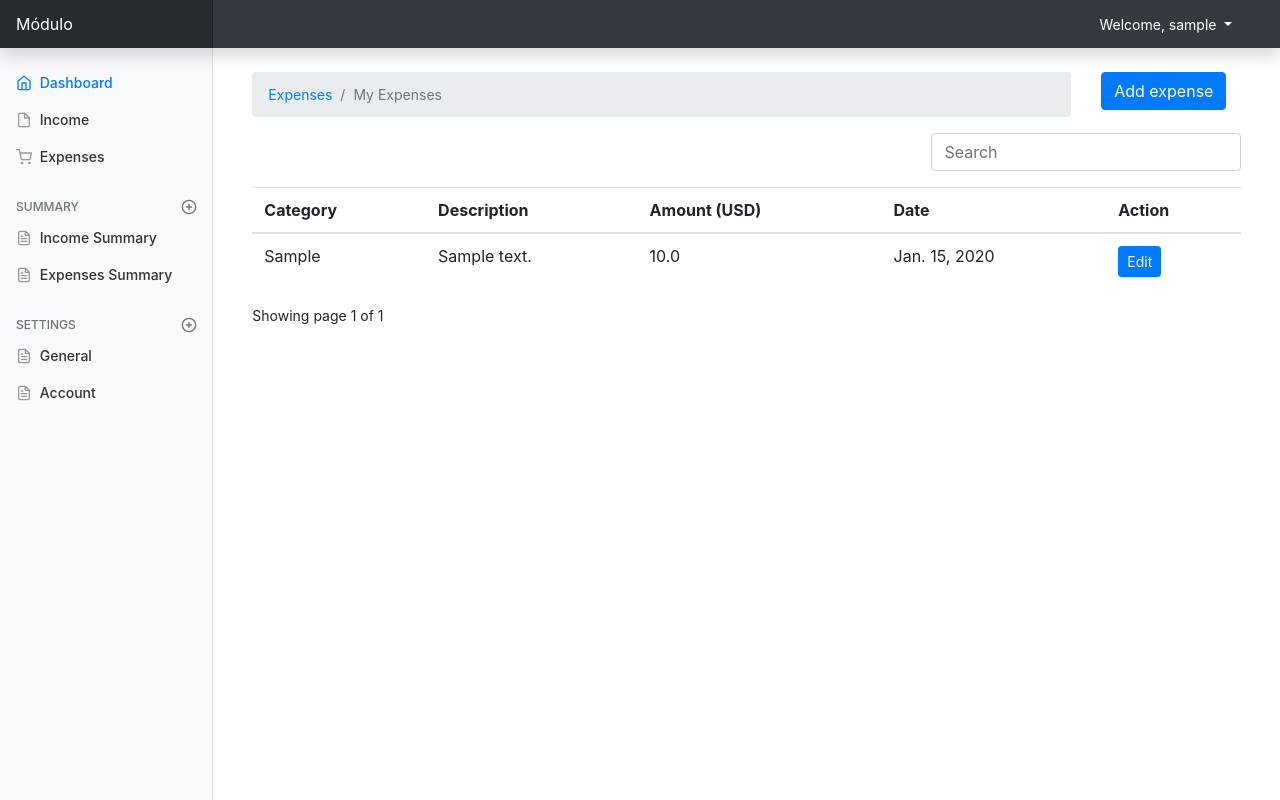
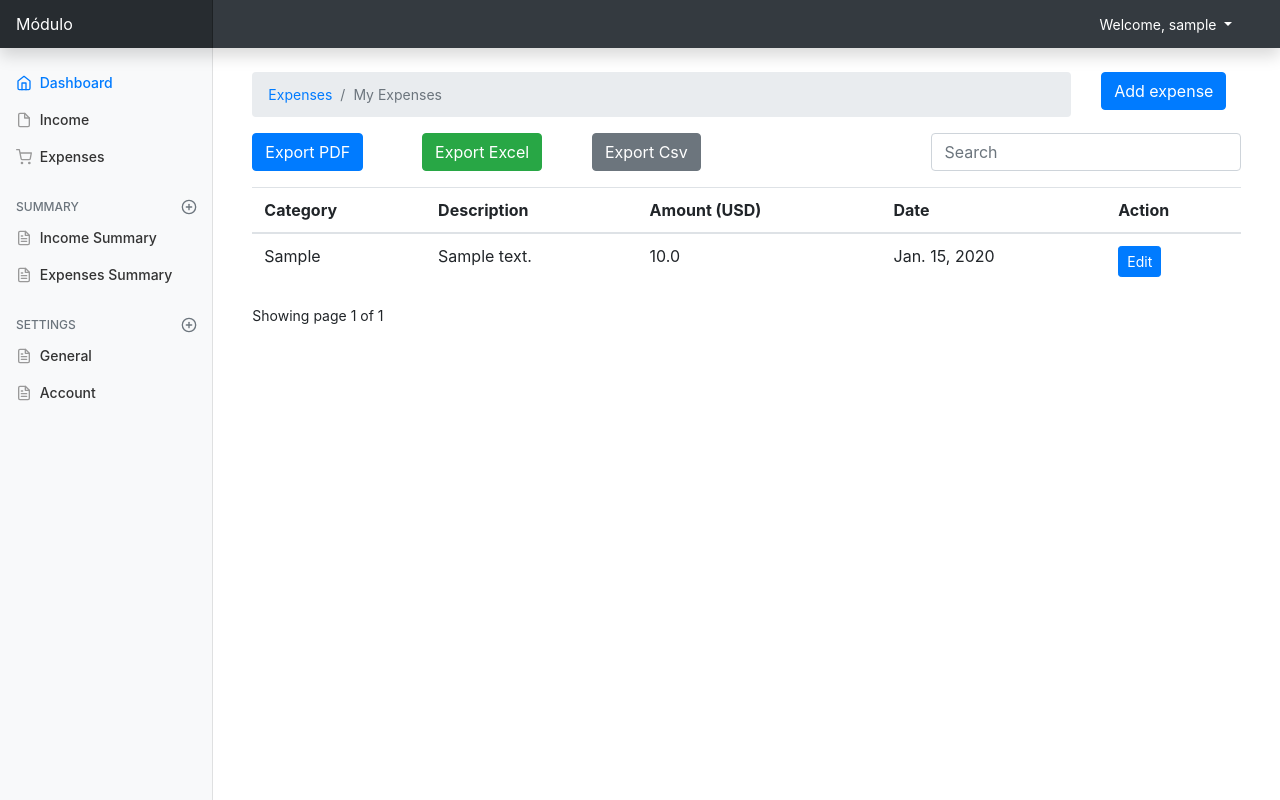
Before and after one commit to SimonOkello/modulo, a Django app: page / in a window 1280 px wide. Run offline with Django 3.2, Linux system fonts and the light colour scheme; a user stored in the database is signed in; tables that the repository leaves empty hold one stand-in row (values such as "Sample post"); some libraries are stand-ins or nearby versions.

Commit message:
Finished data export to pdf, csv and excel

```diff
--- a/expenses/templates/expenses/index.html
+++ b/expenses/templates/expenses/index.html
@@ -20,9 +20,17 @@
 <div class="container">
   {% if expenses.count %}
   <div class="row">
-    <div class="col-md-8"></div>
+    <div class="col-md-2">
+      <a class="btn btn-primary" href="{% url 'export-pdf' %}">Export PDF</a>
+    </div>
+    <div class="col-md-2">
+      <a class="btn btn-success" href="{% url 'export-excel' %}">Export Excel</a>
+    </div>
+    <div class="col-md-2">
+      <a class="btn btn-secondary" href="{% url 'export-csv' %}">Export Csv</a>
+    </div>
+    <div class="col-md-2"></div>
     <div class="col-md-4">
-
       <div class="form-group">
         <input type="text" class="form-control" id="searchField" placeholder="Search">
       </div>
--- a/expenses/urls.py
+++ b/expenses/urls.py
@@ -2,7 +2,7 @@ from django.urls import path
 from django.views.decorators.csrf import csrf_exempt
 
 
-from .views import index, addExpense, editExpense, deleteExpense, searchExpense, expenseCategorySummary, expenseSummary
+from .views import index, addExpense, editExpense, deleteExpense, searchExpense, expenseCategorySummary, expenseSummary, exportCsv, exportExcel, exportPdf
 
 urlpatterns = [
     path('', index, name='home'),
@@ -12,4 +12,7 @@ urlpatterns = [
     path('search_expense', csrf_exempt(searchExpense), name='search-expense'),
     path('expense_category', expenseCategorySummary, name='expense-category'),
     path('expense_summary', expenseSummary, name='expense-summary'),
+    path('csv', exportCsv, name='export-csv'),
+    path('excel', exportExcel, name='export-excel'),
+    path('pdf', exportPdf, name='export-pdf'),
 ]
--- a/expenses/views.py
+++ b/expenses/views.py
@@ -2,9 +2,16 @@ from django.shortcuts import render, redirect, get_object_or_404
 from django.contrib.auth.decorators import login_required
 from django.contrib import messages
 from django.core.paginator import Paginator
+from django.http import JsonResponse, HttpResponse
+from django.template.loader import render_to_string
+from weasyprint import HTML
+from django.db.models import Sum
+import tempfile
+import datetime
 import json
-from django.http import JsonResponse
-import datetime
+import csv
+import xlwt
+
 
 # Create your views here.
 from .models import Category, Expense
@@ -107,7 +114,7 @@ def expenseCategorySummary(request):
     todays_date = datetime.date.today()
     six_months_ago = todays_date-datetime.timedelta(days=180)
     expenses = Expense.objects.filter(owner=request.user,
-        date__gte=six_months_ago, date__lte=todays_date)
+                                      date__gte=six_months_ago, date__lte=todays_date)
     final_representation = {}
 
     def get_category(expense):
@@ -126,7 +133,79 @@ def expenseCategorySummary(request):
     for x in expenses:
         for y in category_list:
             final_representation[y] = get_expense_category_amount(y)
-    return JsonResponse({'expense_category_data':final_representation}, safe=False)
+    return JsonResponse({'expense_category_data': final_representation}, safe=False)
+
 
 def expenseSummary(request):
     return render(request, 'expenses/expense_summary.html', {})
+
+
+def exportCsv(request):
+    response = HttpResponse(content_type='text/csv')
+    response['Content-Disposition'] = 'attachment; filename=Expenses ' + \
+        str(datetime.datetime.now()) + '.csv'
+    writer = csv.writer(response)
+    writer.writerow(['Category', 'Description', 'Amount', 'Date'])
+
+    expenses = Expense.objects.filter(owner=request.user)
+
+    for expense in expenses:
+        writer.writerow([expense.category, expense.description,
+                         expense.amount, expense.date])
+
+    return response
+
+
+def exportExcel(request):
+    response = HttpResponse(content_type='application/ms-excel')
+    response['Content-Disposition'] = 'attachment; filename=Expenses ' + \
+        str(datetime.datetime.now()) + '.xlsx'
+
+    workbook = xlwt.Workbook(encoding='utf-8')
+    worksheet = workbook.add_sheet('Expenses')
+    row_number = 0
+    font_style = xlwt.XFStyle()
+    font_style.font.bold = True
+
+    columns = ['Category', 'Description', 'Amount', 'Date']
+
+    for col_num in range(len(columns)):
+        worksheet.write(row_number, col_num, columns[col_num], font_style)
+
+    font_style = xlwt.XFStyle()
+
+    rows = Expense.objects.filter(owner=request.user).values_list(
+        'category', 'description', 'amount', 'date')
+
+    for row in rows:
+        row_number += 1
+        for col_num in range(len(row)):
+            worksheet.write(row_number, col_num, str(row[col_num]), font_style)
+
+    workbook.save(response)
+
+    return response
+
+
+def exportPdf(request):
+    response = HttpResponse(content_type='application/pdf')
+    response['Content-Disposition'] = 'inline; attachment; filename=Expenses ' + \
+        str(datetime.datetime.now()) + '.pdf'
+
+    response['Content-Transfer-Encoding'] = 'binary'
+
+    expenses = Expense.objects.filter(owner=request.user)
+    sum = expenses.aggregate(Sum('amount'))
+
+    html_string = render_to_string('expenses/pdf_printout.html', {'expenses':expenses, 'total':sum['amount__sum']})
+
+    html= HTML(string=html_string)
+
+    result = html.write_pdf()
+
+    with tempfile.NamedTemporaryFile(delete=True) as output:
+        output.write(result)
+        output.flush()
+        output = open(output.name, 'rb')
+        response.write(output.read())
+    return response
```
Also changed, not shown: expenses/templates/expenses/pdf_printout.html (added, +53 -0 lines), requirements.txt (+14 -0 lines).
